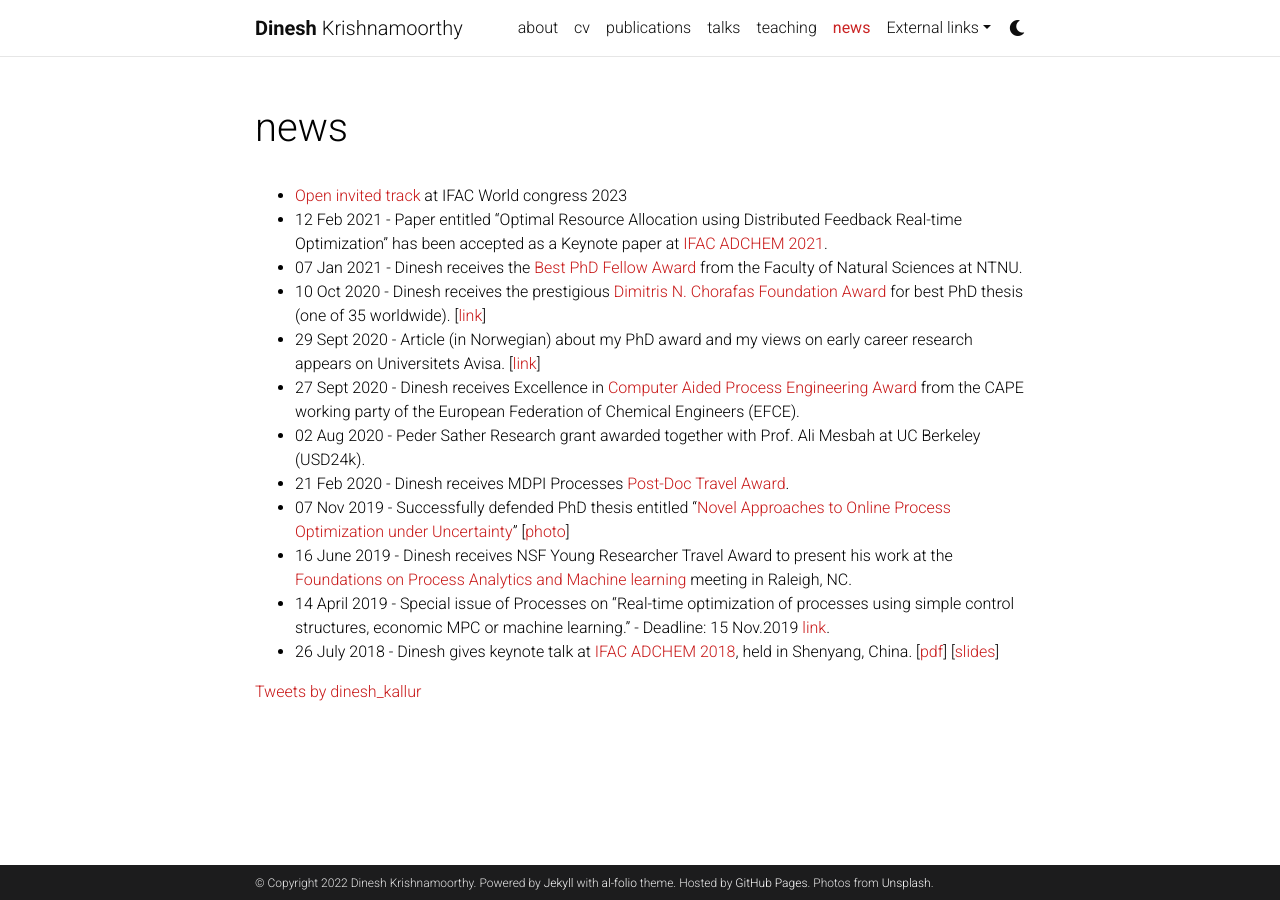
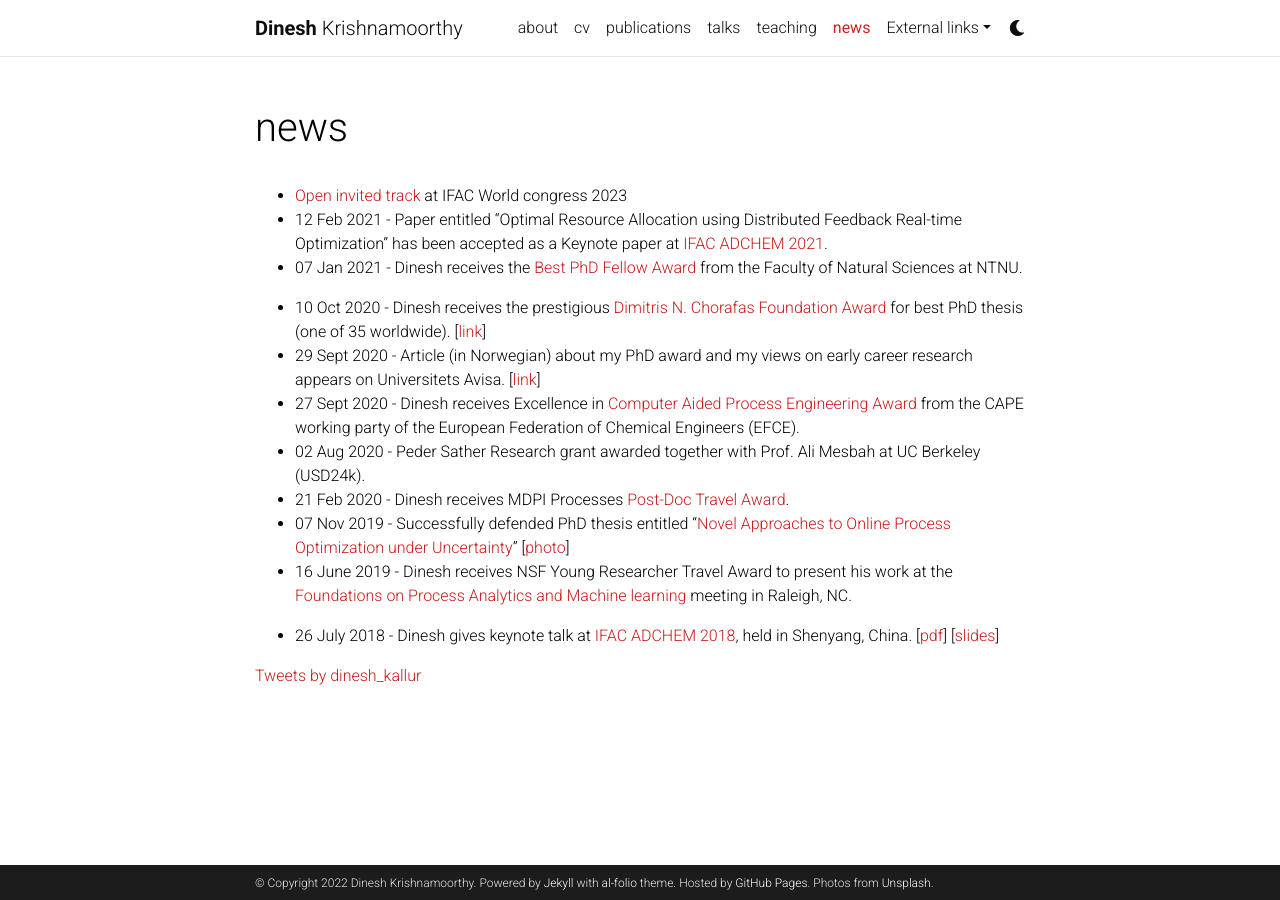
Before and after one commit to dinesh-krishnamoorthy/dinesh-krishnamoorthy.github.io, a Jekyll site: the page built from _pages/news.md, in a window 1280 px wide. Built offline with Jekyll 4.4.1, drawn with Linux system fonts in a browser that asks for light colours; comment, search, counter and statistics services are not loaded; a style sheet for code colours, icons or effects is not loaded.

Commit message:
Update news.md

```diff
--- a/_pages/news.md
+++ b/_pages/news.md
@@ -10,6 +10,7 @@ nav_order: 5
 * [Open invited track](https://www.ifac2023.org/submission/open-invited-track-list/#Recent%20Advances%20in%20Automated%20Learning%20and%20Calibration%20of%20MPC%20Policies) at IFAC World congress 2023
 * 12 Feb 2021 - Paper entitled "Optimal Resource Allocation using Distributed Feedback Real-time Optimization" has been accepted as a Keynote paper at [IFAC ADCHEM 2021](https://www.adchem2021.org/).
 * 07 Jan 2021 - Dinesh receives the [Best PhD Fellow Award](https://www.youtube.com/watch?v=QuHFnoTiy-k&ab_channel=NTNUFakultetfornaturvitenskap) from the Faculty of Natural Sciences at NTNU.
+
 * 10 Oct 2020 - Dinesh receives the prestigious [Dimitris N. Chorafas Foundation Award](https://www.weizmann.ac.il/feinberg/about/dimitris-n-chorafas-prize/about-foundation-and-prize) for best PhD thesis (one of 35 worldwide). [[link](https://www.weizmann.ac.il/feinberg/sites/feinberg/files/uploads/files/chorafas_winners_2020_by_year_and_univeristy.pdf)]
 * 29 Sept 2020 - Article (in Norwegian) about my PhD award and my views on early career research appears on Universitets Avisa. [[link](https://www.universitetsavisa.no/forskning/hvordan-skal-ntnu-bli-et-bedre-forskningsuniversitet/103076)]
 * 27 Sept 2020 - Dinesh receives Excellence in [Computer Aided Process Engineering Award](https://www.wp-cape.eu/index.php/outstanding-phd-thesis-on-cape/) from the CAPE working party of the European Federation of Chemical Engineers (EFCE).
@@ -17,7 +18,7 @@ nav_order: 5
 * 21 Feb 2020 - Dinesh receives MDPI Processes [Post-Doc Travel Award](https://www.mdpi.com/journal/processes/awards.pdf/0/pdf_164_2020_1_award.pdf).
 * 07 Nov 2019 - Successfully defended PhD thesis entitled "[Novel Approaches to Online Process Optimization under Uncertainty](http://folk.ntnu.no/dineshk/Research/PhD_thesis/Thesis_Main.pdf)" [[photo](http://folk.ntnu.no/dineshk/Photos/PhD_Morari_JayLee.jpeg)]
 * 16 June 2019 -  Dinesh receives NSF Young Researcher Travel Award to present his work at the [Foundations on Process Analytics and Machine learning](http://fopam.org/) meeting in Raleigh, NC.
-* 14 April 2019 - Special issue of Processes on "Real-time optimization of processes using simple control structures, economic MPC or machine learning." - Deadline: 15 Nov.2019 [link](https://www.mdpi.com/journal/processes/special_issues/real_time_process).
+
 * 26 July 2018 - Dinesh gives keynote talk at [IFAC ADCHEM 2018](http://folk.ntnu.no/skoge/prost/proceedings/ADCHEM-2018/), held in Shenyang, China. [[pdf](https://dinesh-krishnamoorthy.github.io/publication/2019JPCADCHEM)] [[slides](http://folk.ntnu.no/dineshk/Presentations/ADCHEM_slides.pdf)]
 
 <a class="twitter-timeline" data-width="500" data-height="500" href="https://twitter.com/dinesh_kallur?ref_src=twsrc%5Etfw">Tweets by dinesh_kallur</a> <script async src="https://platform.twitter.com/widgets.js" charset="utf-8"></script>
```
